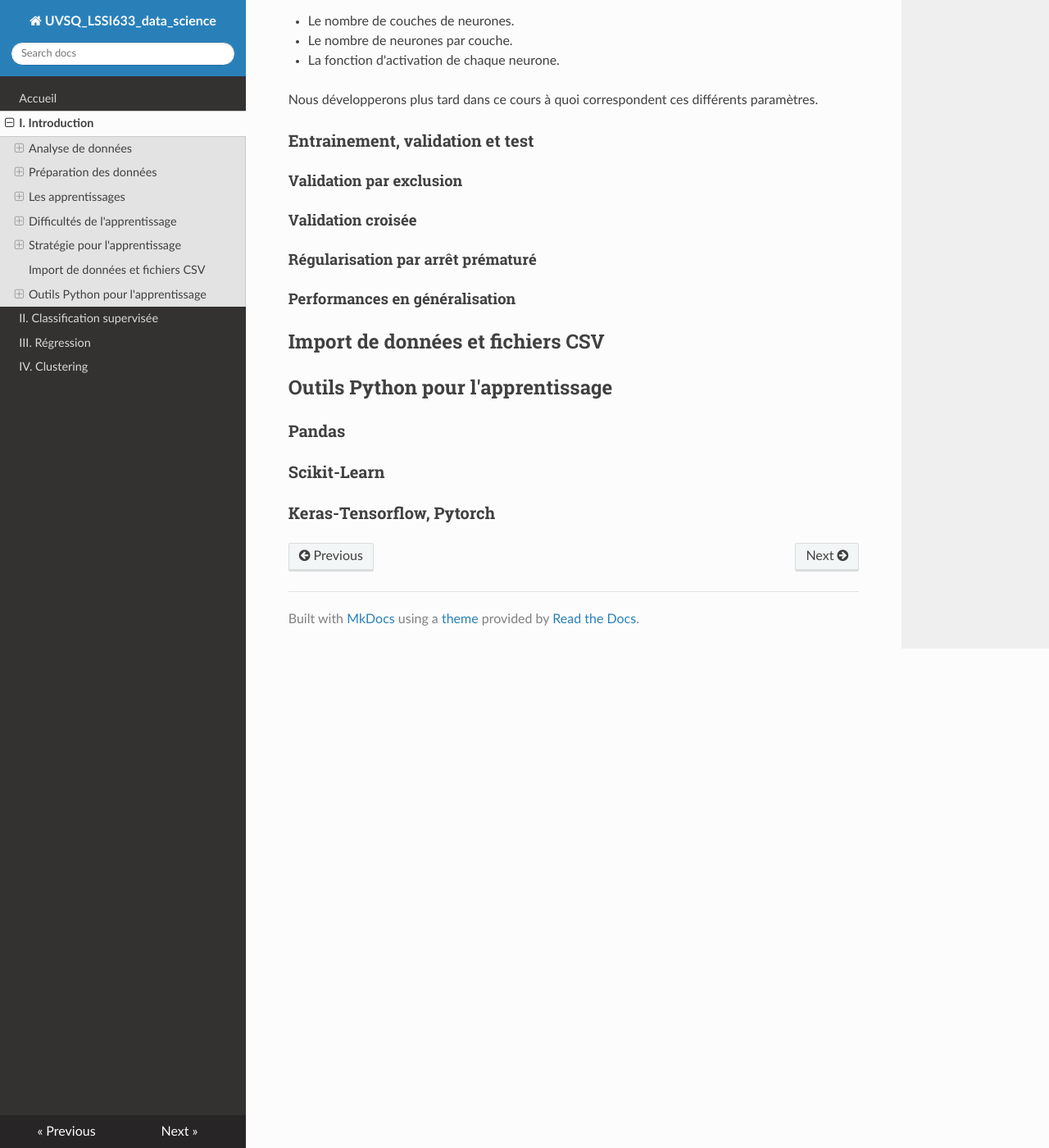
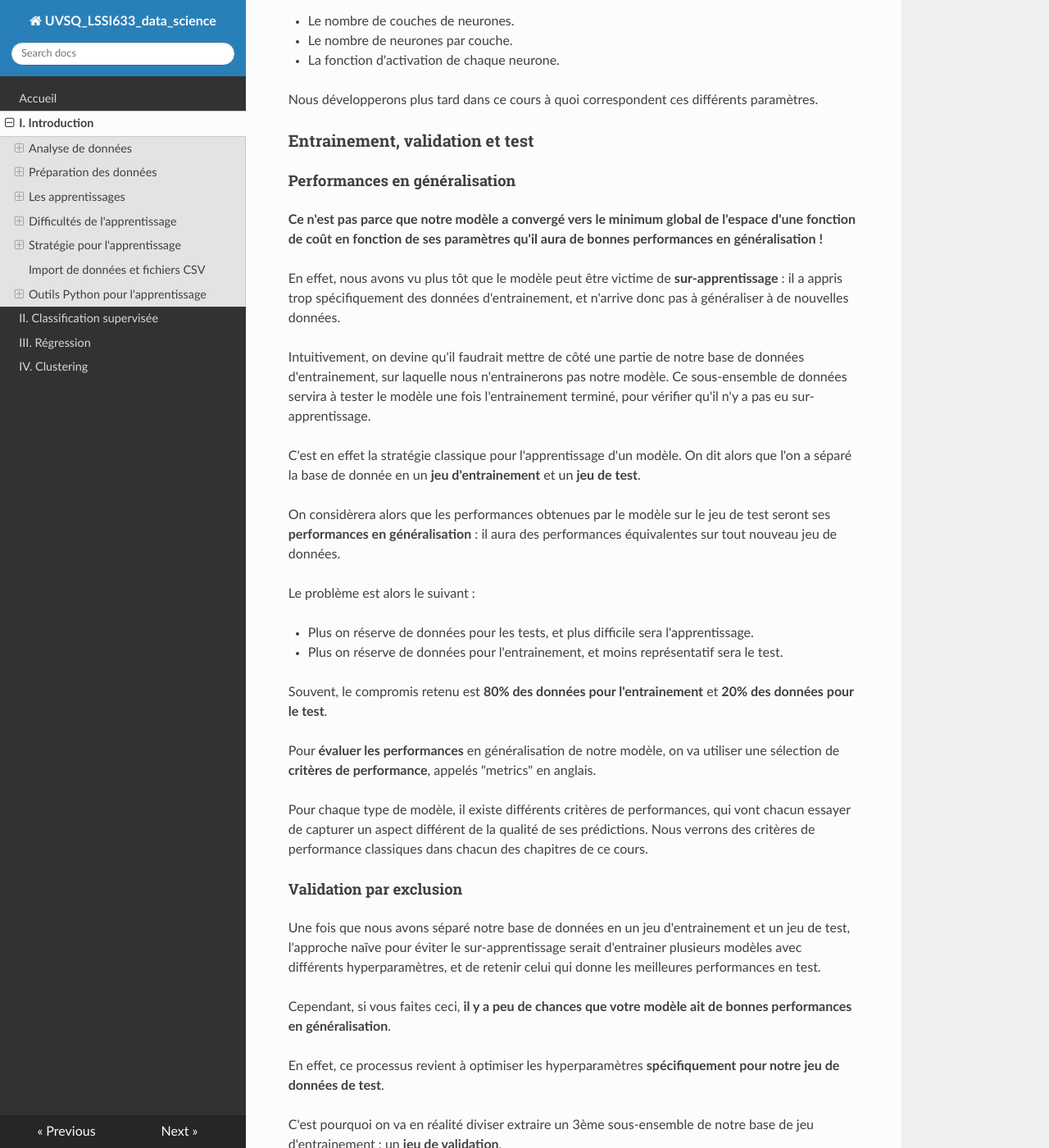
Before and after one commit to NicOudart/UVSQ_LSSI633_data_science, an MkDocs documentation site: the page built from docs/Chap1_Introduction.md, in a window 1280 px wide and 1400 px high, scrolled down 32746 px. Shown: the whole window at 82% size. Built offline with MkDocs 1.6.1, drawn with Linux system fonts in a browser that asks for light colours; nearby versions of some CDN libraries; some of the changed text lies outside the part shown.

Commit message:
-Progress on Chapter 1.

```diff
--- a/docs/Chap1_Introduction.md
+++ b/docs/Chap1_Introduction.md
@@ -845,13 +845,106 @@
 
 ### Entrainement, validation et test
 
+#### Performances en généralisation
+
+**Ce n'est pas parce que notre modèle a convergé vers le minimum global de l'espace d'une fonction de coût en fonction de ses paramètres qu'il aura de bonnes performances en généralisation !**
+
+En effet, nous avons vu plus tôt que le modèle peut être victime de **sur-apprentissage** : il a appris trop spécifiquement des données d'entrainement, et n'arrive donc pas à généraliser à de nouvelles données.
+
+Intuitivement, on devine qu'il faudrait mettre de côté une partie de notre base de données d'entrainement, sur laquelle nous n'entrainerons pas notre modèle.
+Ce sous-ensemble de données servira à tester le modèle une fois l'entrainement terminé, pour vérifier qu'il n'y a pas eu sur-apprentissage.
+
+C'est en effet la stratégie classique pour l'apprentissage d'un modèle.
+On dit alors que l'on a séparé la base de donnée en un **jeu d'entrainement** et un **jeu de test**.
+
+On considèrera alors que les performances obtenues par le modèle sur le jeu de test seront ses **performances en généralisation** : il aura des performances équivalentes sur tout nouveau jeu de données.
+
+Le problème est alors le suivant :
+
+* Plus on réserve de données pour les tests, et plus difficile sera l'apprentissage.
+
+* Plus on réserve de données pour l'entrainement, et moins représentatif sera le test.
+
+Souvent, le compromis retenu est **80% des données pour l'entrainement** et **20% des données pour le test**.
+
+Pour **évaluer les performances** en généralisation de notre modèle, on va utiliser une sélection de **critères de performance**, appelés "metrics" en anglais.
+
+Pour chaque type de modèle, il existe différents critères de performances, qui vont chacun essayer de capturer un aspect différent de la qualité de ses prédictions.
+Nous verrons des critères de performance classiques dans chacun des chapitres de ce cours.
+
 #### Validation par exclusion
+
+Une fois que nous avons séparé notre base de données en un jeu d'entrainement et un jeu de test, l'approche naïve pour éviter le sur-apprentissage serait d'entrainer plusieurs modèles avec différents hyperparamètres, et de retenir celui qui donne les meilleures performances en test.
+
+Cependant, si vous faites ceci, **il y a peu de chances que votre modèle ait de bonnes performances en généralisation**.
+
+En effet, ce processus revient à optimiser les hyperparamètres **spécifiquement pour notre jeu de données de test**.
+
+C'est pourquoi on va en réalité diviser extraire un 3ème sous-ensemble de notre base de jeu d'entrainement : un **jeu de validation**.
+
+L'**optimisation des hyperparamètres** se fera sur ce basant sur les performance en **validation**, et l'évaluation des **performances en généralisation** ce fera sur le **jeu de test**.
+
+**Attention ! Les performances en test ne doivent jamais être optimisées, au risque de ne plus être représentatives des performances en généralisation du modèle !**
+
+Le processus que nous avons décrit ici est connu sous le nom de **validation par exclusion**.
+Le voici décrit en détails :
+
+|Validation par exclusion|
+|:-|
+|- On sépare la base de données en un jeu d'entrainement, un jeu de validation et un jeu de test.|
+|- On entraine plusieurs modèles sur le jeu d'entrainement, avec différents hyperparamètres.|
+|- On sélectionne le modèle ayant les meilleurs résultats sur le jeu de validation.|
+|- On ré-entraine ce modèle avec les mêmes hyperparamètres, sur les données d'entrainement et de validation.|
+|- On évalue les performances en généralisation de ce modèle sur les données de test.|
+
+Souvent, on retiendra **60% des données pour l'entrainement**, **20% des données pour la validation** et **20% des données pour le test**.
+
+Voici la validation par exclusion résumée schématiquement :
+
+
 
 #### Validation croisée
 
+La validation par exclusion a 2 grands défauts :
+
+* En découpant en 3 jeux les données disponibles, nous réduisons la taille de la base de données d'entrainement, et donc nous rendons l'apprentissage plus difficile.
+
+* Les résultats peuvent dépendre de la manière dont nous avons découpé notre base de données en 3.
+
+C'est pourquoi on lui préfère souvent la **validation croisée** :
+
+|Validation croisée|
+|:-|
+||
+
+Voici la validation croisée résumée schématiquement :
+
+
+
+Cette stratégie d'apprentissage a tout de même un désavantage comparée à la validation par exclusion : elle nécessite un temps de calcul beaucoup plus long !
+
 #### Régularisation par arrêt prématuré
 
-#### Performances en généralisation
+Nous avons vu que la stratégie recommandée pour éviter les problèmes de généralisation est de comparer les performances du modèle obtenues sur les données d'entrainement à celles obtenues sur les données de validation.
+
+Pour **éviter le sur-apprentissage**, on peut en plus appliquer lors de l'entrainement la méthode de **régularisation** connue sous le nom d'**arrêt prématuré** ("early-stopping" en anglais).
+
+Son principe se base sur les idées suivantes :
+
+* Puisque nous optimisons les paramètres du modèle pour minimiser la fonction de coût, nous nous attendons à ce qu'au cours de l'entrainement, les valeurs de la fonction de coût **décroissent avec les époques pour les données d'entrainement**.
+
+* A mesure que le modèle est optimisé sur les données d'entrainement, nous nous attendons d'abord à ce que **dans un 1er temps**, la fonction de coût **décroisse aussi avec avec les époques pour les données de validation**.
+
+* Mais lorsque le modèle se met à souffrir de **sur-apprentissage**, nous nous attendons à ce que la fonction de coût se mette à **croître avec les époques pour les données de validation**.
+
+On peut donc détecter le début du sur-apprentissage comme étant l'époque où la fonction de coût se met à croitre pour les données de validation, et arrêter l'apprentissage à cette itération.
+D'où le nom d'"**arrêt prématuré**".
+
+Le processus exact est le suivant :
+
+|Arrêt prématuré|
+|:-|
+||
 
 ## Import de données et fichiers CSV
 
```
